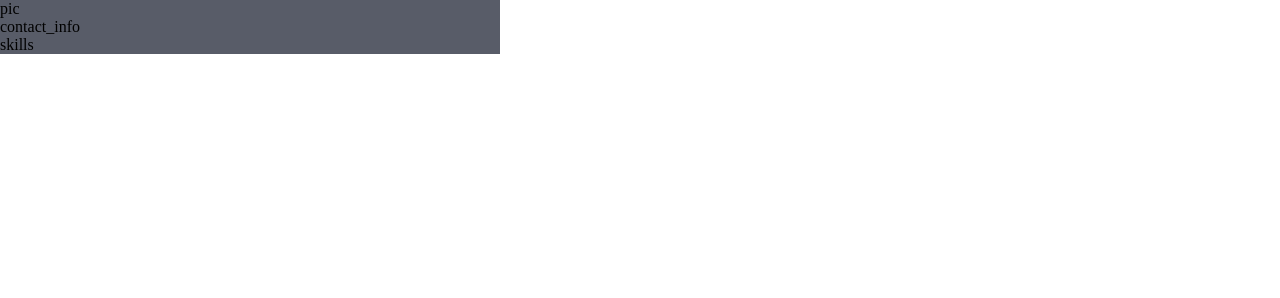
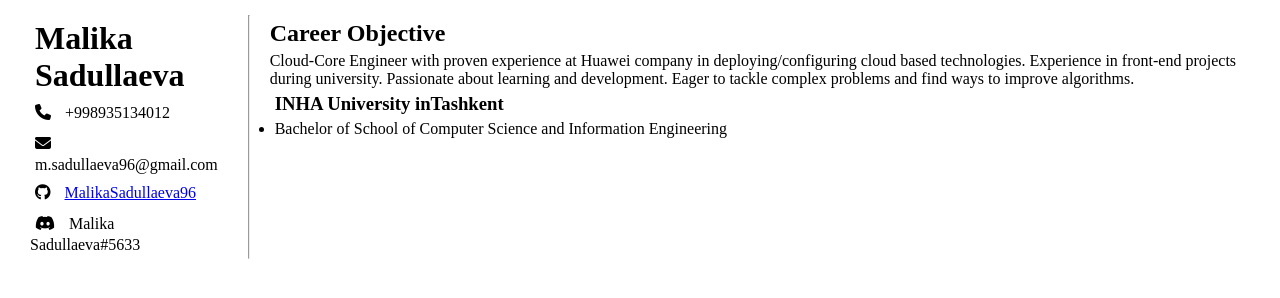
Before and after one commit to MalikaSadullaeva96/rsschool-cv, a plain HTML site: page index.html in a window 1280 px wide. Drawn offline with Linux system fonts and the light colour scheme.

Commit message:
feat: add basic information to  html css files

```diff
--- a/index.html
+++ b/index.html
@@ -2,17 +2,55 @@
 <html lang ='en'>
     <head>
         <meta charset="UTF-8">
+        <meta name = "viewport", content = "width=device-width, initial-scale = 1.0">
         <link rel="stylesheet" href="style.css">
+        <script src="https://kit.fontawesome.com/369fdd9f21.js" crossorigin="anonymous"></script>
         <title>Malika Sadullaeva CV</title>
     </head>
     <body>
-        <div class="cv">
-            <div class="general_info">
-                <div class="profile_pic">pic</div>
-                <div class="contact_info">contact_info</div>
-                <div class="skills">skills</div>
+       <div class="container">
+        <div class="head">
+            <div class="h-left">
+                <div class="name">
+                    <h1 class="name">Malika Sadullaeva</h1>
+                 </div>
+            </div>
+            <div class="h-right">
+                <div class="phone">
+                    <i class = 'fas fa-phone'></i>
+                    <span>+998935134012</span>
+                </div>
+                <div class="email">
+                    <i class = "fas fa-envelope"></i>
+                    <span>m.sadullaeva96@gmail.com</span>
+                </div>
+                <div class="github">
+                    <i class="fab fa-github"></i>
+                    <a href="https://github.com">MalikaSadullaeva96</a>
+                </div>
+                <div class="discord">
+                    <i class="fa-brands fa-discord"></i>
+                    <span>Malika Sadullaeva#5633</span>
+                </div>
             </div>
         </div>
+       </div>
+       <hr/>
+       <div class="objective">
+            <div class="about">
+                <h2>Career Objective</h2>
+                <p>
+                    Cloud-Core Engineer with proven experience at Huawei company in deploying/configuring cloud based technologies. Experience in front-end projects during university. Passionate about learning and development. Eager to tackle complex problems and find ways to improve algorithms.
+                </p>
+            </div>
+            <div class="education">
+                <ul class="school-name">
+                    <h3>INHA University inTashkent</h3>
+                    <li>Bachelor of School of Computer Science and Information Engineering</li>
+                </ul>
+            </div>
+       </div>
+
     </body>
 
 </html>
--- a/style.css
+++ b/style.css
@@ -1,14 +1,14 @@
 *{
-    margin: 0;
+    margin: 5px 5px;
     padding: 0;
     font-size: sant-serif;
 }
 body{
-
+    display: flex;
+    justify-content: center;
+    flex-direction: row;
 }
-.cv{
-    width: 500px;
-    height: auto;
-    display: flex;
-    background: #585c68;
+.container{
+    flex-direction: column;
+    width: 400px;
 }
```
